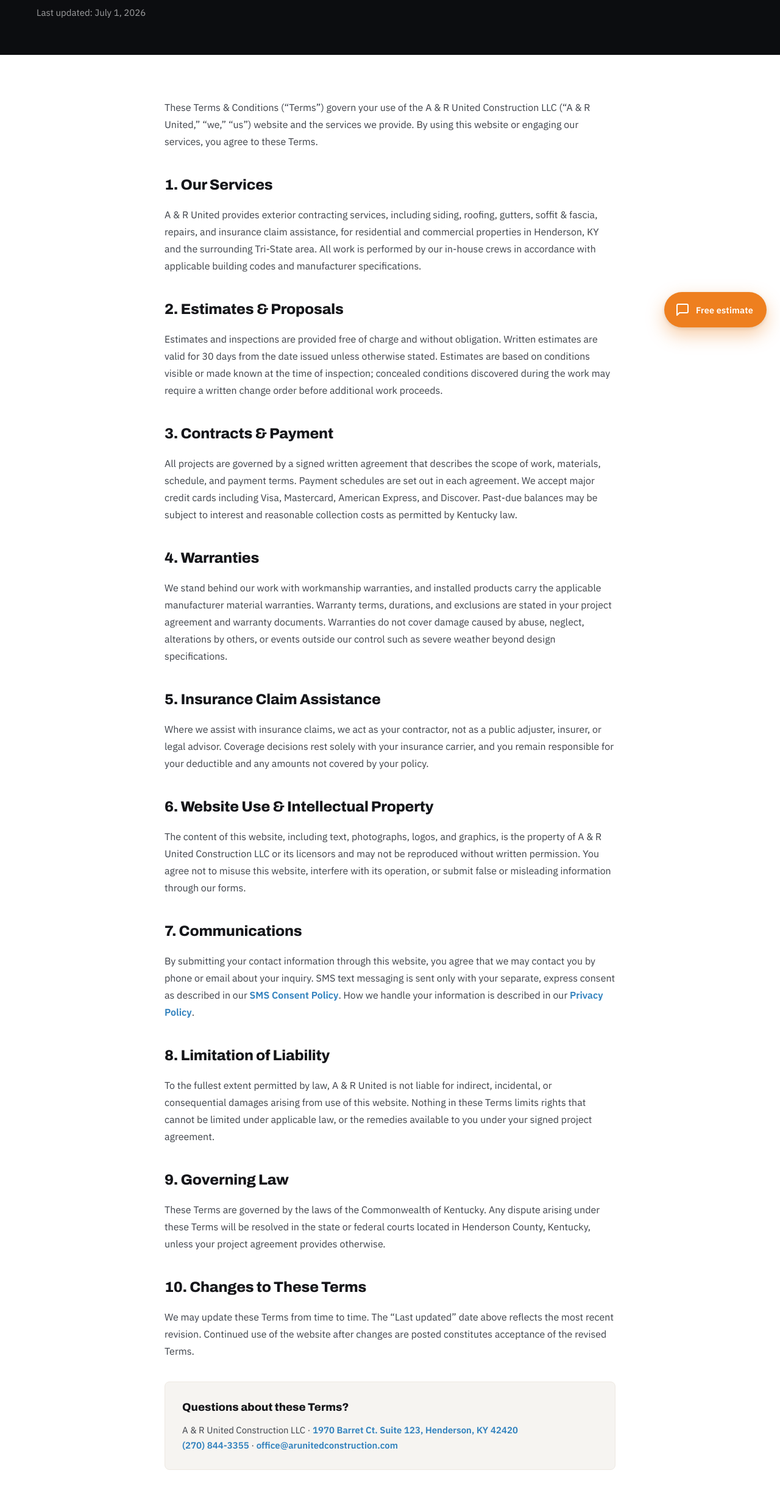
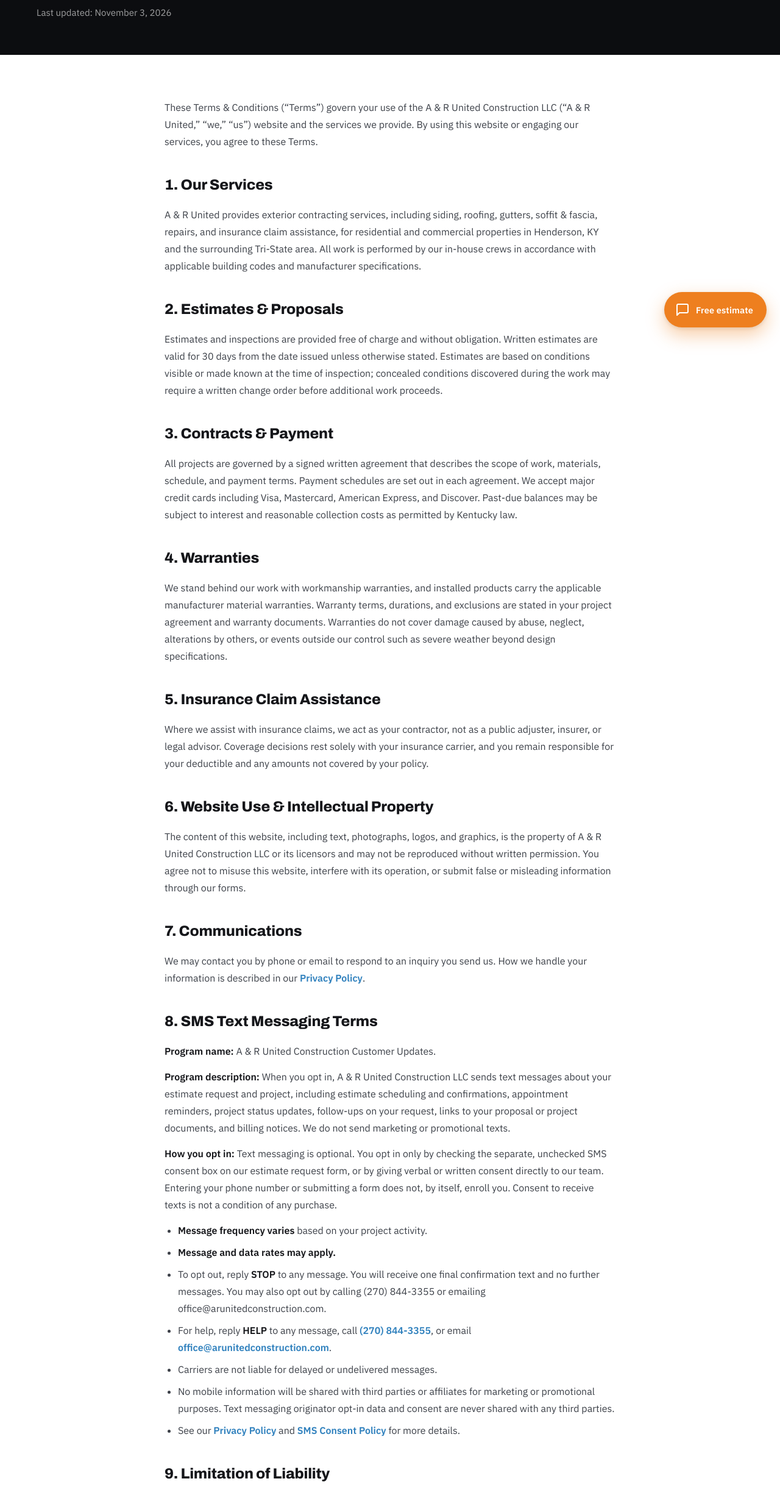
Before and after one commit to RaremindsAI/ar-united-site, a plain HTML site: page Terms.dc.html in a window 1280 px wide. Shown: the part 241-2680 px from the top of the page at 61% size. Drawn offline with nearby package versions, Linux system fonts and the light colour scheme.

Commit message:
Add full SMS terms to Terms page and standard no-sharing language for Twilio A2P
Twilio rejected the A2P campaign for Terms & Conditions. The /terms URL
had no SMS program terms and implied consent from submitting contact
info. Adds an SMS Text Messaging Terms section (program, frequency,
rates, STOP/HELP, carrier liability, no sharing) and uses the standard
"third parties or affiliates" wording on Privacy and SMS Consent pages.

Co-Authored-By: Claude Opus 5.5 <noreply@anthropic.com>
Claude-Session: https://claude.ai/code/session_01JcoCPxz3F7WVJmYirTWw4k

```diff
--- a/Terms.dc.html
+++ b/Terms.dc.html
@@ -37,7 +37,7 @@
     <div style="max-width:1240px; margin:0 auto; padding:64px 40px 60px;">
       <div style="font-weight:700; font-size:13px; letter-spacing:.2em; text-transform:uppercase; color:#5cb3ea; margin-bottom:18px;">Legal</div>
       <h1 style="font-family:'Archivo'; font-weight:800; font-size:clamp(34px,4.6vw,56px); line-height:1.04; letter-spacing:-.02em; color:#fff; margin:0 0 14px;">Terms &amp; Conditions</h1>
-      <p style="font-size:15px; color:rgba(255,255,255,.6); margin:0;">Last updated: July 1, 2026</p>
+      <p style="font-size:15px; color:rgba(255,255,255,.6); margin:0;">Last updated: November 3, 2026</p>
     </div>
   </section>
 
@@ -65,15 +65,21 @@
       <p style="margin:0 0 36px;">The content of this website, including text, photographs, logos, and graphics, is the property of A &amp; R United Construction LLC or its licensors and may not be reproduced without written permission. You agree not to misuse this website, interfere with its operation, or submit false or misleading information through our forms.</p>
 
       <h2 style="font-family:'Archivo'; font-weight:800; font-size:24px; letter-spacing:-.01em; color:#15161a; margin:0 0 14px;">7. Communications</h2>
-      <p style="margin:0 0 36px;">By submitting your contact information through this website, you agree that we may contact you by phone or email about your inquiry. SMS text messaging is sent only with your separate, express consent as described in our <a href="/sms-consent" style="color:#2f80bd; font-weight:600;">SMS Consent Policy</a>. How we handle your information is described in our <a href="/privacy" style="color:#2f80bd; font-weight:600;">Privacy Policy</a>.</p>
+      <p style="margin:0 0 36px;">We may contact you by phone or email to respond to an inquiry you send us. How we handle your information is described in our <a href="/privacy" style="color:#2f80bd; font-weight:600;">Privacy Policy</a>.</p>
 
-      <h2 style="font-family:'Archivo'; font-weight:800; font-size:24px; letter-spacing:-.01em; color:#15161a; margin:0 0 14px;">8. Limitation of Liability</h2>
+      <h2 style="font-family:'Archivo'; font-weight:800; font-size:24px; letter-spacing:-.01em; color:#15161a; margin:0 0 14px;">8. SMS Text Messaging Terms</h2>
+      <p style="margin:0 0 14px;"><strong style="color:#15161a;">Program name:</strong> A &amp; R United Construction Customer Updates.</p>
+      <p style="margin:0 0 14px;"><strong style="color:#15161a;">Program description:</strong> When you opt in, A &amp; R United Construction LLC sends text messages about your estimate request and project, including estimate scheduling and confirmations, appointment reminders, project status updates, follow-ups on your request, links to your proposal or project documents, and billing notices. We do not send marketing or promotional texts.</p>
+      <p style="margin:0 0 14px;"><strong style="color:#15161a;">How you opt in:</strong> Text messaging is optional. You opt in only by checking the separate, unchecked SMS consent box on our estimate request form, or by giving verbal or written consent directly to our team. Entering your phone number or submitting a form does not, by itself, enroll you. Consent to receive texts is not a condition of any purchase.</p>
+      <ul style="margin:0 0 36px; padding-left:22px;"><li style="margin:0 0 8px;"><strong style="color:#15161a;">Message frequency varies</strong> based on your project activity.</li><li style="margin:0 0 8px;"><strong style="color:#15161a;">Message and data rates may apply.</strong></li><li style="margin:0 0 8px;">To opt out, reply <strong style="color:#15161a;">STOP</strong> to any message. You will receive one final confirmation text and no further messages. You may also opt out by calling (270) 844-3355 or emailing office@arunitedconstruction.com.</li><li style="margin:0 0 8px;">For help, reply <strong style="color:#15161a;">HELP</strong> to any message, call <a href="tel:2708443355" style="color:#2f80bd; font-weight:600;">(270) 844-3355</a>, or email <a href="mailto:office@arunitedconstruction.com" style="color:#2f80bd; font-weight:600;">office@arunitedconstruction.com</a>.</li><li style="margin:0 0 8px;">Carriers are not liable for delayed or undelivered messages.</li><li style="margin:0 0 8px;">No mobile information will be shared with third parties or affiliates for marketing or promotional purposes. Text messaging originator opt-in data and consent are never shared with any third parties.</li><li style="margin:0 0 8px;">See our <a href="/privacy" style="color:#2f80bd; font-weight:600;">Privacy Policy</a> and <a href="/sms-consent" style="color:#2f80bd; font-weight:600;">SMS Consent Policy</a> for more details.</li></ul>
+
+      <h2 style="font-family:'Archivo'; font-weight:800; font-size:24px; letter-spacing:-.01em; color:#15161a; margin:0 0 14px;">9. Limitation of Liability</h2>
       <p style="margin:0 0 36px;">To the fullest extent permitted by law, A &amp; R United is not liable for indirect, incidental, or consequential damages arising from use of this website. Nothing in these Terms limits rights that cannot be limited under applicable law, or the remedies available to you under your signed project agreement.</p>
 
-      <h2 style="font-family:'Archivo'; font-weight:800; font-size:24px; letter-spacing:-.01em; color:#15161a; margin:0 0 14px;">9. Governing Law</h2>
+      <h2 style="font-family:'Archivo'; font-weight:800; font-size:24px; letter-spacing:-.01em; color:#15161a; margin:0 0 14px;">10. Governing Law</h2>
       <p style="margin:0 0 36px;">These Terms are governed by the laws of the Commonwealth of Kentucky. Any dispute arising under these Terms will be resolved in the state or federal courts located in Henderson County, Kentucky, unless your project agreement provides otherwise.</p>
 
-      <h2 style="font-family:'Archivo'; font-weight:800; font-size:24px; letter-spacing:-.01em; color:#15161a; margin:0 0 14px;">10. Changes to These Terms</h2>
+      <h2 style="font-family:'Archivo'; font-weight:800; font-size:24px; letter-spacing:-.01em; color:#15161a; margin:0 0 14px;">11. Changes to These Terms</h2>
       <p style="margin:0 0 36px;">We may update these Terms from time to time. The &ldquo;Last updated&rdquo; date above reflects the most recent revision. Continued use of the website after changes are posted constitutes acceptance of the revised Terms.</p>
 
       <div style="margin-top:16px; padding:26px 28px; background:#f6f4f1; border:1px solid #eee9e2; border-radius:8px;">
```
Also changed, not shown: Privacy.dc.html (+2 -2 lines), SMS-Consent.dc.html (+2 -2 lines).
